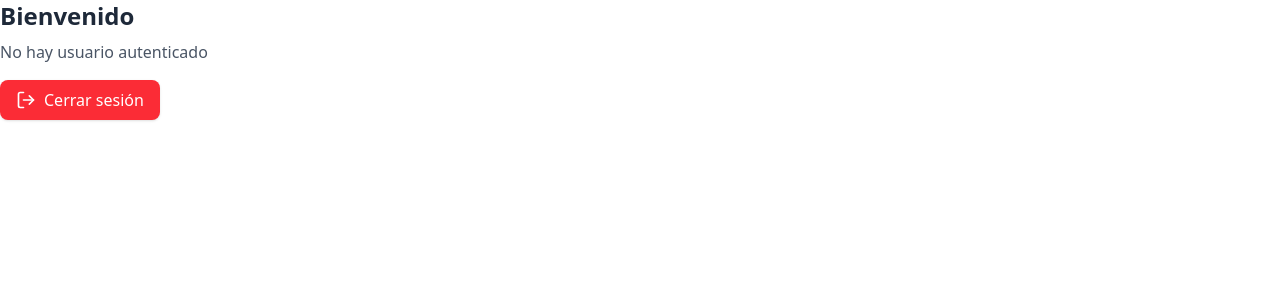
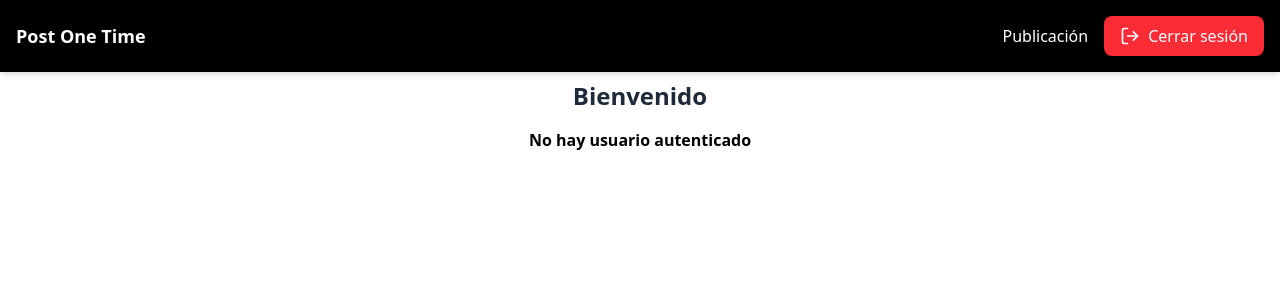
Before and after one commit to jaavispeed/PostOneTime, a React (Vite) app: page /home in a window 1280 px wide. Shown: the top 300 px of the page. Built offline with nearby package versions, Linux system fonts and the light colour scheme.

Commit message:
Componente de navbar OK

```diff
--- a/src/components/home/home.jsx
+++ b/src/components/home/home.jsx
@@ -1,37 +1,16 @@
 
-import { getCurrentUser, logout } from "../../firebase/Auth.js";
-import { Link } from "react-router";
-import { FiLogOut } from "react-icons/fi";
-
+import { getCurrentUser } from "../../firebase/Auth.js";
 
 const Home = () => {
-
   const user = getCurrentUser();
   console.log(user)
 
-  const handleLogout = async () => {
-    try {
-      await logout();
-      console.log("Sesión cerrada");
-    } catch (error) {
-      console.error("Error al cerrar sesión:", error.message);
-    }
-  };
-
-
   return (
     <div>
-      <h1 className="text-2xl font-bold text-gray-800">Bienvenido</h1>
-        <p className="text-gray-600 mt-2">
+      <h1 className="text-2xl font-bold text-gray-800 text-center py-2">Bienvenido</h1>
+        <p className="text-black font-semibold mt-2 text-center">
           {user ? `Usuario: ${user.email}` : "No hay usuario autenticado"}
         </p>
-      <button
-          onClick={handleLogout}
-          className="mt-4 flex items-center justify-center gap-2 bg-red-500 text-white py-2 px-4 rounded-lg shadow hover:bg-red-600 transition duration-200"
-        >
-          <FiLogOut className="text-xl" />
-          <Link to="/login">Cerrar sesión</Link>
-        </button>
     </div>
   )
 }
--- /dev/null
+++ b/src/components/navbar/Navbar.jsx
@@ -0,0 +1,37 @@
+import { Link } from "react-router";
+import { logout } from "../../firebase/Auth.js";
+import { FiLogOut } from "react-icons/fi";
+
+
+
+const Navbar = () => {
+
+    const handleLogout = async () => {
+        try {
+            await logout();
+            console.log("Sesión cerrada");
+        } catch (error) {
+            console.error("Error al cerrar sesión:", error.message);
+        }
+    };
+
+    return (
+        <nav className="bg-black p-4 text-white shadow-md">
+            <div className="container mx-auto flex justify-between items-center">
+                <Link to="/home" className="text-lg font-bold">Post One Time</Link>
+                <div className="space-x-4 flex items-center">
+                    <Link to="/about" className="hover:underline">Publicación</Link>
+                    <button
+                        onClick={handleLogout}
+                        className="flex items-center gap-2 bg-red-500 text-white py-2 px-4 rounded-lg shadow hover:bg-red-600 transition duration-200"
+                    >
+                        <FiLogOut className="text-xl" />
+                        <Link to="/login">Cerrar sesión</Link>
+                    </button>
+                </div>
+            </div>
+        </nav>
+    );
+}
+
+export default Navbar
--- a/src/routes/AppRouter.jsx
+++ b/src/routes/AppRouter.jsx
@@ -2,10 +2,12 @@ import { Routes, Route, Navigate } from "react-router";
 import Login from "../components/login/Login.jsx";
 import Register from "../components/register/Register.jsx";
 import Home from "../components/home/Home.jsx";
+import Navbar from "../components/navbar/Navbar.jsx";
 
 const AppRouter = () => {
     return (
         <>
+        <Navbar />
             <Routes>
                 <Route path="/" element={<Navigate to="/login" />} />
                 <Route path="login" element={<Login />} />
```
